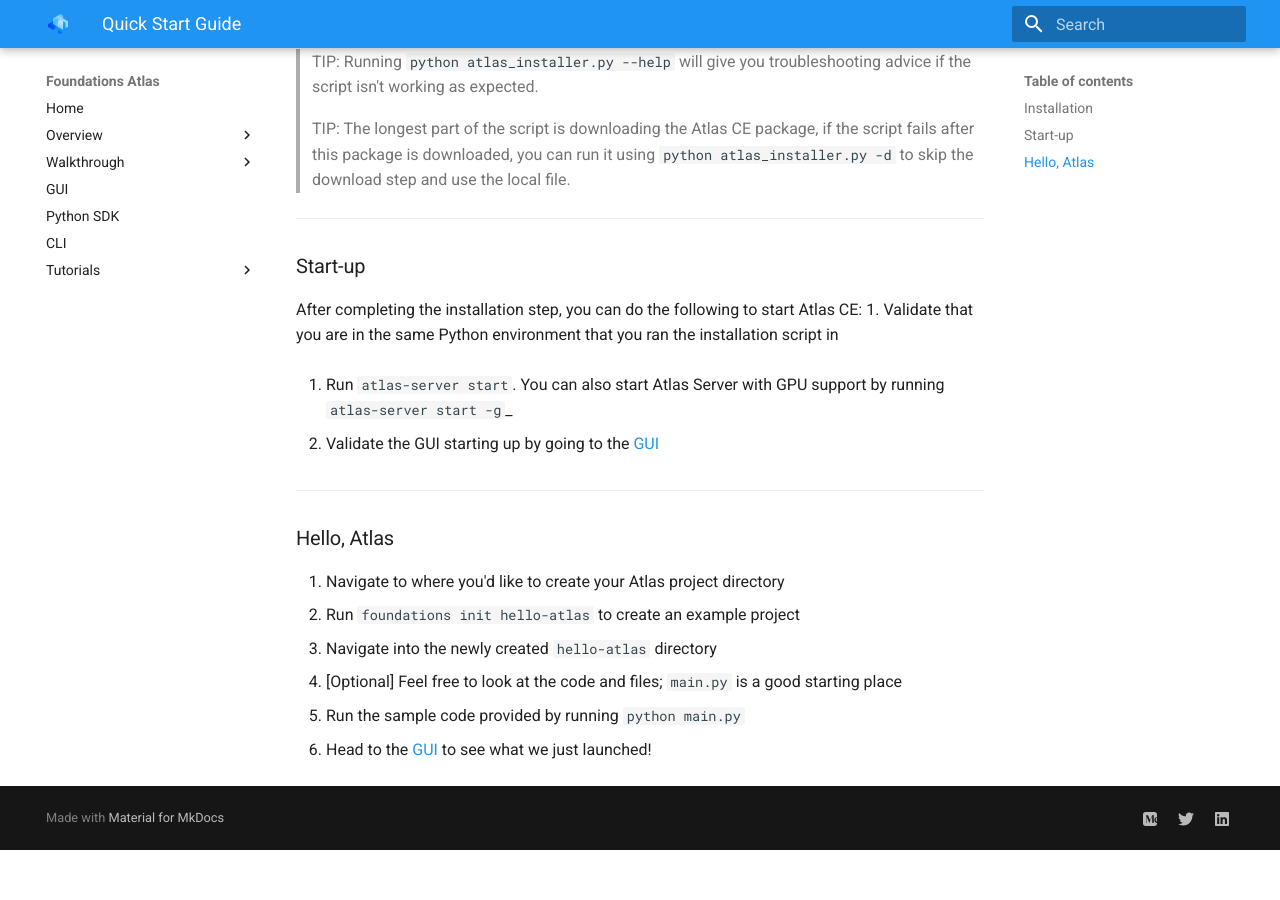
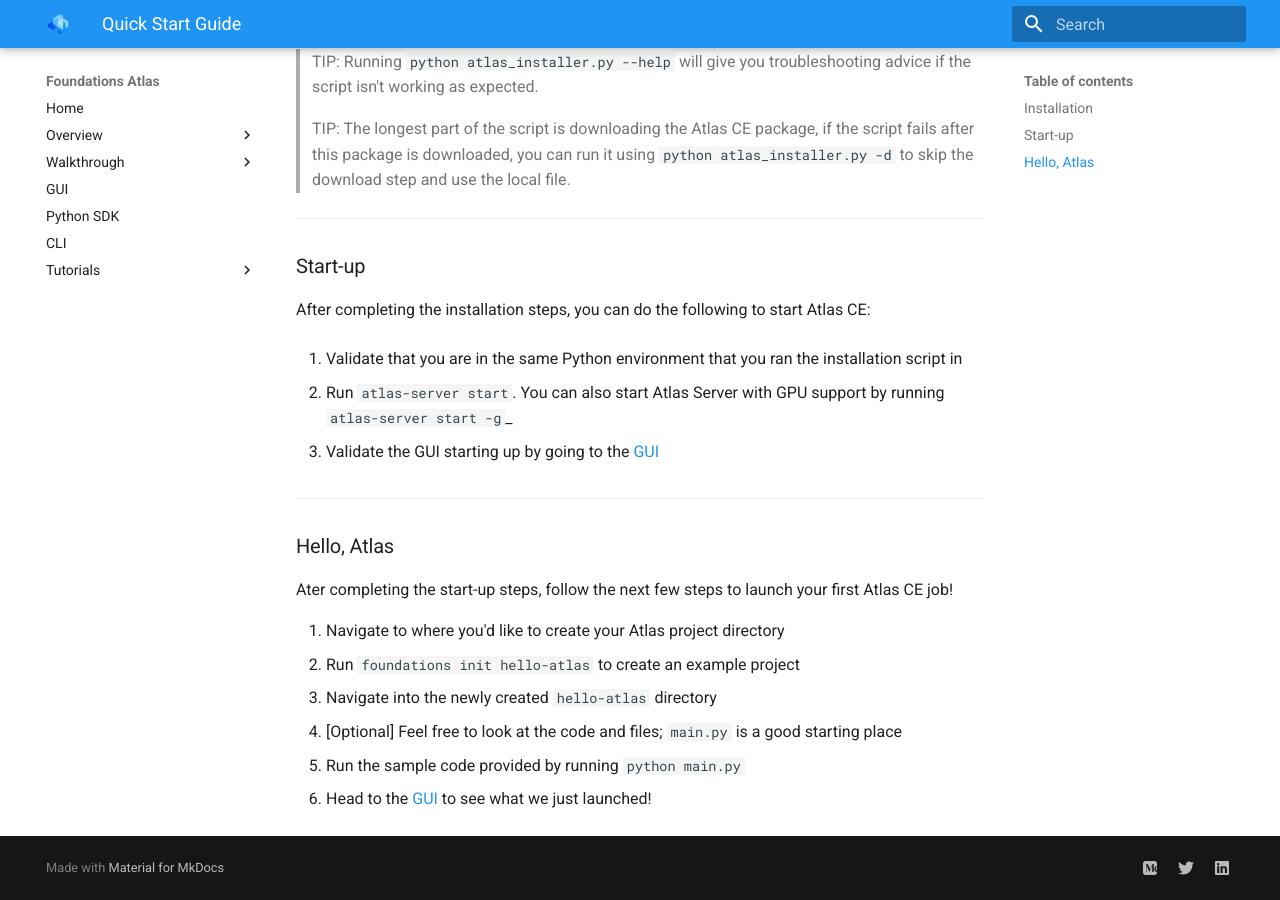
Before and after one commit to DeepLearnI/atlas-ce-docs, an MkDocs documentation site: the page built from docs/api_docs/sources/quickstart-guide.md, in a window 1280 px wide and 900 px high, scrolled down 644 px. Built offline with MkDocs 1.6.1 and Material for MkDocs 9.7.7, drawn with Linux system fonts in a browser that asks for light colours; before the commit the page ends 1494 px from its top, so only the background shows below that.

Commit message:
Update quickstart-guide.md

```diff
--- a/docs/api_docs/sources/quickstart-guide.md
+++ b/docs/api_docs/sources/quickstart-guide.md
@@ -34,7 +34,8 @@ downloaded, you can run it using `python atlas_installer.py -d` to skip the down
 
 ### Start-up
 
-After completing the installation step, you can do the following to start Atlas CE:
+After completing the installation steps, you can do the following to start Atlas CE:
+
  1. Validate that you are in the same Python environment that you ran the installation script in
 
  2. Run `atlas-server start`. You can also start Atlas Server with GPU support by running `atlas-server start -g`_
@@ -45,6 +46,8 @@ After completing the installation step, you can do the following to start Atlas
 
 ### Hello, Atlas
 
+Ater completing the start-up steps, follow the next few steps to launch your first Atlas CE job!
+
  1. Navigate to where you'd like to create your Atlas project directory
  2. Run `foundations init hello-atlas` to create an example project
  3. Navigate into the newly created `hello-atlas` directory
```
